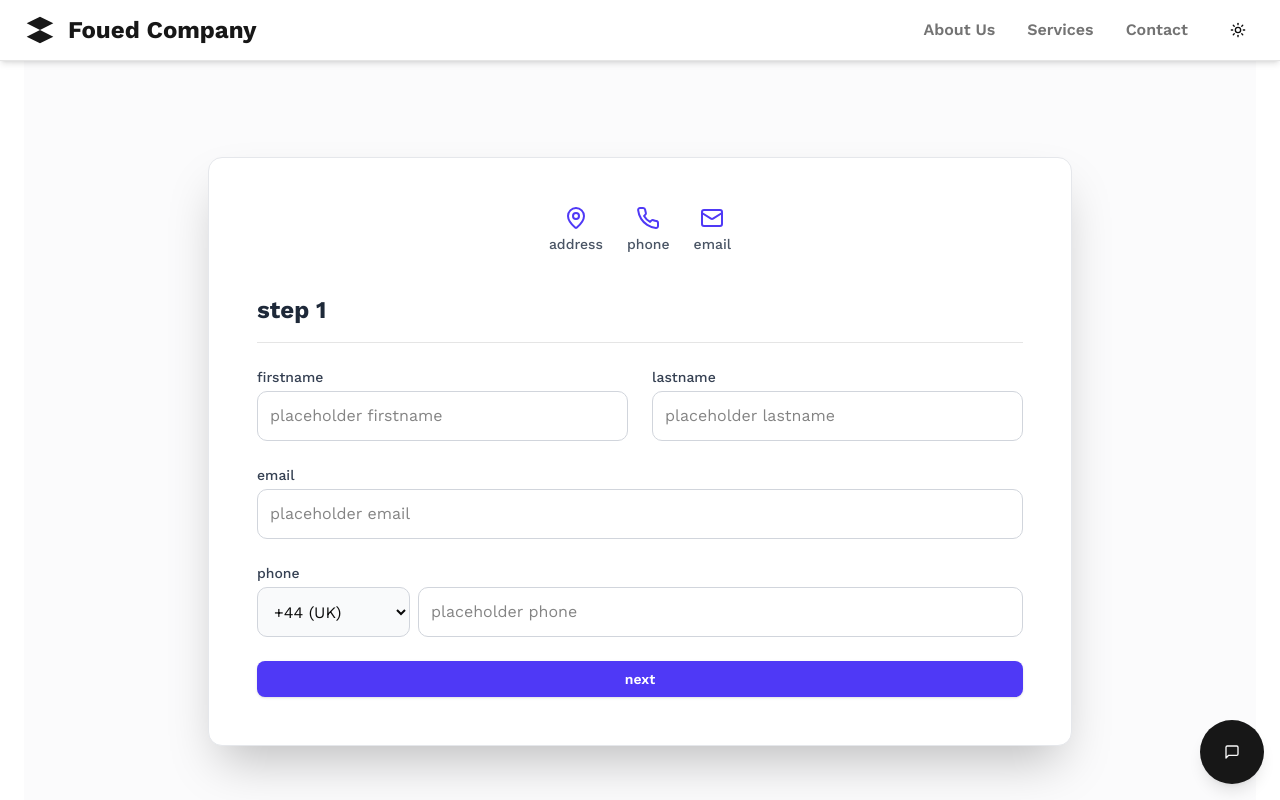
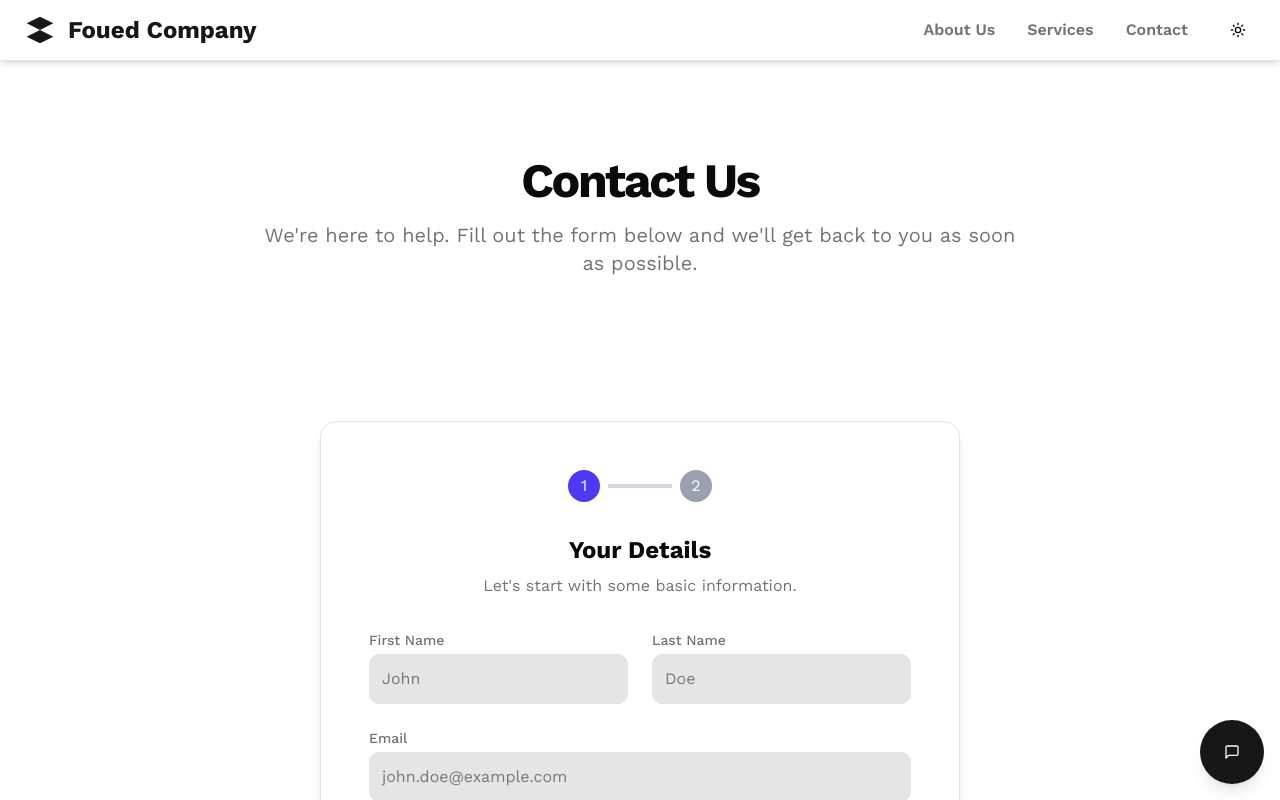
Before and after one commit to AlouiLouai/foued-company, a Next.js app: page /contact in a window 1280 px wide. Shown: the top 800 px of the page. Built offline with nearby package versions, Linux system fonts and the light colour scheme.

Commit message:
updating the multistep form

```diff
--- a/app/contact/page.tsx
+++ b/app/contact/page.tsx
@@ -1,14 +1,19 @@
 import { Header } from "@/components/header"
-import { HeroSection } from "@/components/hero-section"
 import { ContactSection } from "@/components/contact-section"
 import { Footer } from "@/components/footer"
 
-export default function Home() {
+export default function ContactPage() {
   return (
     <div className="bg-background text-foreground font-display">
       <Header />
-      <main>
+      <main className="py-12 md:py-24">
         <div className="container mx-auto px-6">
+          <div className="text-center mb-12">
+            <h1 className="text-4xl md:text-5xl font-bold tracking-tighter mb-4">Contact Us</h1>
+            <p className="text-lg md:text-xl text-muted-foreground max-w-3xl mx-auto">
+              We're here to help. Fill out the form below and we'll get back to you as soon as possible.
+            </p>
+          </div>
           <ContactSection />
         </div>
       </main>
--- a/app/page.tsx
+++ b/app/page.tsx
@@ -18,7 +18,6 @@ export default function Home() {
           <TestimonialsSection />
           <NewsSection />
           <CareersSection />
-          <ContactSection />
         </div>
       </main>
       <Footer />
--- a/components/contact-section.tsx
+++ b/components/contact-section.tsx
@@ -1,247 +1,125 @@
 "use client"
 import { useState } from "react"
-// Assuming these are custom components you have
 import { Button } from "@/components/ui/button"
-import { Loader2, MapPin, Phone, Mail } from "lucide-react"
+import { Loader2 } from "lucide-react"
+import { Stepper } from "@/components/stepper"
 
-// Defines the available country codes for the phone selector
 const COUNTRY_CODES = [
-    { code: "+32", country: "Belgium" }, // Belgium
-    { code: "+33", country: "France" },  // France
-    { code: "+44", country: "UK" },      // United Kingdom (Default)
+    { code: "+33", country: "France", flag: "🇫🇷" },
+    { code: "+32", country: "Belgium", flag: "🇧🇪" },
+    { code: "+41", country: "Switzerland", flag: "🇨🇭" },
 ];
 
-// The component is now a Client Component using the 't' prop
 export function ContactSection() {
     const [formData, setFormData] = useState({
         firstName: "",
         lastName: "",
         email: "",
-        phoneCountryCode: COUNTRY_CODES[2].code, // Default to +44 (UK)
+        phoneCountryCode: COUNTRY_CODES[0].code,
         phoneNumber: "",
-        message: "", // Keeping message field, assuming 'Next' leads to this step
+        message: "",
     })
     const [isLoading, setIsLoading] = useState(false)
     const [isSubmitted, setIsSubmitted] = useState(false)
-    const [currentStep, setCurrentStep] = useState(1); // 1: Personal Details, 2: Message/Submit
+    const [currentStep, setCurrentStep] = useState(1);
 
     const handleChange = (e: React.ChangeEvent<HTMLInputElement | HTMLTextAreaElement | HTMLSelectElement>) => {
         setFormData({ ...formData, [e.target.id]: e.target.value })
     }
 
-    // Handles the transition from Step 1 (Details) to Step 2 (Message/Final Submit)
     const handleNext = (e: React.FormEvent<HTMLFormElement>) => {
         e.preventDefault();
-
-        // Simple client-side validation for Step 1 fields
         if (!formData.firstName || !formData.lastName || !formData.email || !formData.phoneNumber) {
-            // NOTE: In a real app, use a custom modal instead of alert()
-            alert('validation_required');
+            alert('Please fill in all required fields.');
             return;
         }
-
-        // Successfully validated, move to the next step
         setCurrentStep(2);
     };
 
-    // Handles the final form submission from Step 2
     const handleFinalSubmit = async (e: React.FormEvent<HTMLFormElement>) => {
         e.preventDefault();
         setIsLoading(true);
-
-        // Simulate API call
         await new Promise((resolve) => setTimeout(resolve, 2000));
-
         setIsLoading(false);
         setIsSubmitted(true);
         console.log("Form submitted with data:", formData);
-        // In a real application, you would send formData to your backend here
     };
 
     return (
-        <section id="contact" className="py-16 md:py-24 bg-gray-50/70">
-            <div className="container mx-auto px-4 max-w-4xl">
-
-                {/* Single Contact Block */}
-                <div className="bg-white p-8 md:p-12 rounded-xl shadow-2xl border border-gray-200">
-
-                    {/* Contact Information (Moved inside the single block, simplified) */}
-                    <div className="flex justify-center space-x-6 mb-10 text-center">
-                        <div className="flex flex-col items-center">
-                            <MapPin className="h-6 w-6 text-indigo-600 mb-1" />
-                            <p className="text-sm font-medium text-gray-600">{'address'}</p>
-                        </div>
-                        <div className="flex flex-col items-center">
-                            <Phone className="h-6 w-6 text-indigo-600 mb-1" />
-                            <p className="text-sm font-medium text-gray-600">{'phone'}</p>
-                        </div>
-                        <div className="flex flex-col items-center">
-                            <Mail className="h-6 w-6 text-indigo-600 mb-1" />
-                            <p className="text-sm font-medium text-gray-600">{'email'}</p>
-                        </div>
-                    </div>
-
-                    <h3 className="text-2xl font-bold text-gray-800 mb-6 border-b pb-4">
-                        {currentStep === 1 ? 'step 1' : 'step 2'}
-                    </h3>
-
-                    {/* Submission Success Message */}
+        <section id="contact" className="py-16 md:py-24 bg-background">
+            <div className="container mx-auto px-4 max-w-2xl">
+                <div className="bg-card p-8 md:p-12 rounded-2xl shadow-lg border border-border">
                     {isSubmitted ? (
-                        <div className="text-center p-8 bg-green-50 border border-green-200 rounded-lg">
-                            <p className="text-xl text-green-700 font-semibold">{'submission_success'}</p>
+                        <div className="text-center p-8">
+                            <h3 className="text-2xl font-bold text-primary mb-4">Thank you!</h3>
+                            <p className="text-muted-foreground">Your message has been sent successfully. We'll get back to you soon.</p>
                         </div>
                     ) : (
-                        // Form (Multi-Step Logic)
+                        <>
+                            <Stepper currentStep={currentStep} totalSteps={2} />
+                            <h3 className="text-2xl font-bold text-center mb-2">
+                                {currentStep === 1 ? "Your Details" : "Your Message"}
+                            </h3>
+                            <p className="text-muted-foreground text-center mb-8">
+                                {currentStep === 1 ? "Let's start with some basic information." : "Almost there! What can we help you with?"}
+                            </p>
                             <form onSubmit={currentStep === 1 ? handleNext : handleFinalSubmit} className="grid grid-cols-1 gap-6">
-
-                            {/* STEP 1: Personal Details */}
                                 {currentStep === 1 && (
                                     <>
                                         <div className="grid grid-cols-1 sm:grid-cols-2 gap-6">
                                             <div>
-                                            <label htmlFor="firstName" className="block text-sm font-medium text-gray-700 mb-1">{'firstname'}</label>
-                                            <input
-                                                type="text"
-                                                id="firstName"
-                                                value={formData.firstName}
-                                                onChange={handleChange}
-                                                placeholder={'placeholder firstname'}
-                                                className="w-full p-3 rounded-lg border border-gray-300 focus:ring-2 focus:ring-indigo-500 focus:border-transparent transition-colors outline-none"
-                                                required
-                                            />
+                                                <label htmlFor="firstName" className="block text-sm font-medium text-muted-foreground mb-1">First Name</label>
+                                                <input type="text" id="firstName" value={formData.firstName} onChange={handleChange} placeholder="John" className="w-full p-3 rounded-lg bg-input border border-border focus:ring-2 focus:ring-primary focus:border-transparent transition-colors outline-none" required />
                                             </div>
                                             <div>
-                                            <label htmlFor="lastName" className="block text-sm font-medium text-gray-700 mb-1">{'lastname'}</label>
-                                            <input
-                                                type="text"
-                                                id="lastName"
-                                                value={formData.lastName}
-                                                onChange={handleChange}
-                                                placeholder={'placeholder lastname'}
-                                                className="w-full p-3 rounded-lg border border-gray-300 focus:ring-2 focus:ring-indigo-500 focus:border-transparent transition-colors outline-none"
-                                                required
-                                            />
+                                                <label htmlFor="lastName" className="block text-sm font-medium text-muted-foreground mb-1">Last Name</label>
+                                                <input type="text" id="lastName" value={formData.lastName} onChange={handleChange} placeholder="Doe" className="w-full p-3 rounded-lg bg-input border border-border focus:ring-2 focus:ring-primary focus:border-transparent transition-colors outline-none" required />
                                             </div>
                                         </div>
-
                                         <div>
-                                        <label htmlFor="email" className="block text-sm font-medium text-gray-700 mb-1">{'email'}</label>
-                                        <input
-                                            type="email"
-                                            id="email"
-                                            value={formData.email}
-                                            onChange={handleChange}
-                                            placeholder={'placeholder email'}
-                                            className="w-full p-3 rounded-lg border border-gray-300 focus:ring-2 focus:ring-indigo-500 focus:border-transparent transition-colors outline-none"
-                                            required
-                                        />
+                                            <label htmlFor="email" className="block text-sm font-medium text-muted-foreground mb-1">Email</label>
+                                            <input type="email" id="email" value={formData.email} onChange={handleChange} placeholder="john.doe@example.com" className="w-full p-3 rounded-lg bg-input border border-border focus:ring-2 focus:ring-primary focus:border-transparent transition-colors outline-none" required />
                                         </div>
-
-                                    {/* Phone Number with Country Code Selector */}
                                         <div>
-                                        <label className="block text-sm font-medium text-gray-700 mb-1">{'phone'}</label>
+                                            <label className="block text-sm font-medium text-muted-foreground mb-1">Phone Number</label>
                                             <div className="flex space-x-2">
-                                            <select
-                                                id="phoneCountryCode"
-                                                value={formData.phoneCountryCode}
-                                                onChange={handleChange}
-                                                className="flex-shrink-0 p-3 rounded-lg border border-gray-300 bg-gray-50 focus:ring-2 focus:ring-indigo-500 focus:border-transparent transition-colors outline-none"
-                                            >
+                                                <select id="phoneCountryCode" value={formData.phoneCountryCode} onChange={handleChange} className="flex-shrink-0 p-3 rounded-lg bg-input border border-border focus:ring-2 focus:ring-primary focus:border-transparent transition-colors outline-none">
                                                     {COUNTRY_CODES.map((country) => (
                                                         <option key={country.code} value={country.code}>
-                                                        {country.code} ({country.country})
+                                                            {country.code} {country.flag}
                                                         </option>
                                                     ))}
                                                 </select>
-                                            <input
-                                                type="tel"
-                                                id="phoneNumber"
-                                                value={formData.phoneNumber}
-                                                onChange={handleChange}
-                                                placeholder={'placeholder phone'}
-                                                className="w-full p-3 rounded-lg border border-gray-300 focus:ring-2 focus:ring-indigo-500 focus:border-transparent transition-colors outline-none"
-                                                required
-                                            />
+                                                <input type="tel" id="phoneNumber" value={formData.phoneNumber} onChange={handleChange} placeholder="12 34 56 78" className="w-full p-3 rounded-lg bg-input border border-border focus:ring-2 focus:ring-primary focus:border-transparent transition-colors outline-none" required />
                                             </div>
                                         </div>
-
-                                    <Button type="submit" className="w-full bg-indigo-600 hover:bg-indigo-700 text-white font-semibold py-3 transition-colors">
-                                        {'next'}
+                                        <Button type="submit" className="w-full bg-primary hover:bg-primary/90 text-primary-foreground font-semibold py-3 transition-colors">
+                                            Next
                                         </Button>
                                     </>
                                 )}
-
-                            {/* STEP 2: Message/Final Submit */}
                                 {currentStep === 2 && (
                                     <>
                                         <div>
-                                        <label htmlFor="message" className="block text-sm font-medium text-gray-700 mb-1">{'message'}</label>
-                                        <textarea
-                                            id="message"
-                                            value={formData.message}
-                                            onChange={handleChange}
-                                            placeholder={'placeholder message'}
-                                            rows={5}
-                                            className="w-full p-3 rounded-lg border border-gray-300 focus:ring-2 focus:ring-indigo-500 focus:border-transparent transition-colors outline-none"
-                                            required
-                                        ></textarea>
+                                            <label htmlFor="message" className="block text-sm font-medium text-muted-foreground mb-1">Message</label>
+                                            <textarea id="message" value={formData.message} onChange={handleChange} placeholder="How can we assist you today?" rows={5} className="w-full p-3 rounded-lg bg-input border border-border focus:ring-2 focus:ring-primary focus:border-transparent transition-colors outline-none" required></textarea>
                                         </div>
-
-                                    <div className="flex space-x-4">
-                                        <Button
-                                            type="button"
-                                            onClick={() => setCurrentStep(1)}
-                                            variant="outline"
-                                            className="w-1/3 bg-white border-gray-300 text-gray-700 hover:bg-gray-100 transition-colors"
-                                        >
-                                            {'back'}
+                                        <div className="flex justify-between items-center">
+                                            <Button type="button" onClick={() => setCurrentStep(1)} variant="ghost" className="text-muted-foreground hover:text-primary">
+                                                Back
                                             </Button>
-                                        <Button type="submit" disabled={isLoading} className="w-2/3 bg-indigo-600 hover:bg-indigo-700 text-white font-semibold py-3 transition-colors">
-                                            {isLoading ? (
-                                                <Loader2 className="mr-2 h-4 w-4 animate-spin" />
-                                            ) : null}
-                                            {isLoading ? 'sending' : 'submit'}
+                                            <Button type="submit" disabled={isLoading} className="bg-primary hover:bg-primary/90 text-primary-foreground font-semibold py-3 px-6 transition-colors">
+                                                {isLoading ? <Loader2 className="mr-2 h-4 w-4 animate-spin" /> : null}
+                                                {isLoading ? "Sending..." : "Submit"}
                                             </Button>
                                         </div>
                                     </>
                                 )}
                             </form>
+                        </>
                     )}
                 </div>
             </div>
         </section>
     )
 }
-
-// --------------------------------------------------------------------------------------------------
-// Mock translation keys for reference in a 'common.json' file (assuming you use next-i18next convention)
-// --------------------------------------------------------------------------------------------------
-/*
-{
-  "contact": {
-    "title": "Get in Touch with Our Team",
-    "step1_title": "1/2: Your Details",
-    "step2_title": "2/2: Your Message",
-    "info_title": "Our Details",
-    "info_description": "We'd love to hear from you! Reach out to us through any of the following channels.",
-    "address": "123 Construction Ave, Buildtown, USA",
-    "phone": "(123) 456-7890",
-    "email": "contact@fouedcompany.com",
-    "firstname": "First Name",
-    "name_last": "Last Name",
-    "email": "Email Address",
-    "phone": "Phone Number",
-    "message": "Your Message",
-    "placeholder_firstname": "John",
-    "placeholder_name_last": "Doe",
-    "placeholder_email": "john.doe@example.com",
-    "placeholder_phone": "12 34 56 78",
-    "button_next": "Next: Write Message",
-    "button_back": "Back",
-    "button_submit": "Send Message",
-    "button_sending": "Sending...",
-    "submission_success": "Thank you for your message! We will get back to you shortly.",
-    "validation_required": "Please fill in all required fields to continue."
-  }
-}
-*/
--- a/components/header.tsx
+++ b/components/header.tsx
@@ -25,7 +25,7 @@ export function Header() {
   return (
     <header className="sticky top-0 z-50 bg-background/80 backdrop-blur-sm shadow-md border-b border-border">
       <nav className="container mx-auto flex items-center justify-between px-4 py-3 md:px-6">
-        <div className="flex items-center gap-3">
+        <a href="/" className="flex items-center gap-3">
           <svg
             className="h-8 w-8 text-primary"
             fill="currentColor"
@@ -35,7 +35,7 @@ export function Header() {
             <path d="M12 2L2 7l10 5 10-5-10-5zM2 17l10 5 10-5-10-5-10 5z"></path>
           </svg>
           <span className="text-2xl font-bold text-primary">Foued Company</span>
-        </div>
+        </a>
         <div className="hidden md:flex items-center gap-8">
           <a className="text-base font-semibold text-muted-foreground hover:text-primary transition-colors" href="#">
             About Us
--- /dev/null
+++ b/components/stepper.tsx
@@ -0,0 +1,33 @@
+"use client"
+
+interface StepperProps {
+  currentStep: number
+  totalSteps: number
+}
+
+export function Stepper({ currentStep, totalSteps }: StepperProps) {
+  const steps = Array.from({ length: totalSteps }, (_, i) => i + 1)
+
+  return (
+    <div className="flex items-center justify-center mb-8">
+      {steps.map((step, index) => (
+        <div key={step} className="flex items-center">
+          <div
+            className={`w-8 h-8 rounded-full flex items-center justify-center text-white ${
+              step === currentStep ? "bg-indigo-600" : "bg-gray-400"
+            }`}
+          >
+            {step}
+          </div>
+          {index < totalSteps - 1 && (
+            <div
+              className={`h-1 w-16 mx-2 ${
+                step < currentStep ? "bg-indigo-600" : "bg-gray-300"
+              }`}
+            ></div>
+          )}
+        </div>
+      ))}
+    </div>
+  )
+}
```
Lines whose indentation alone changed are shown as unchanged.
